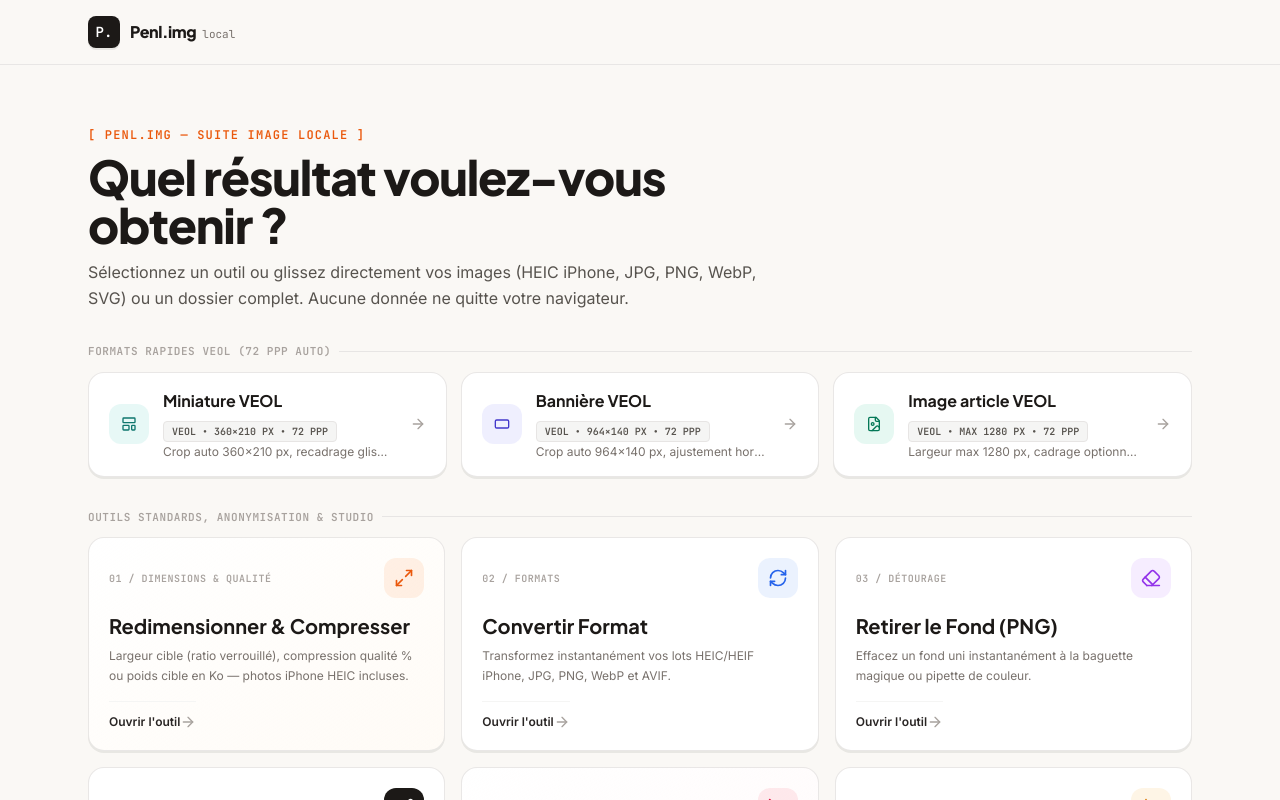
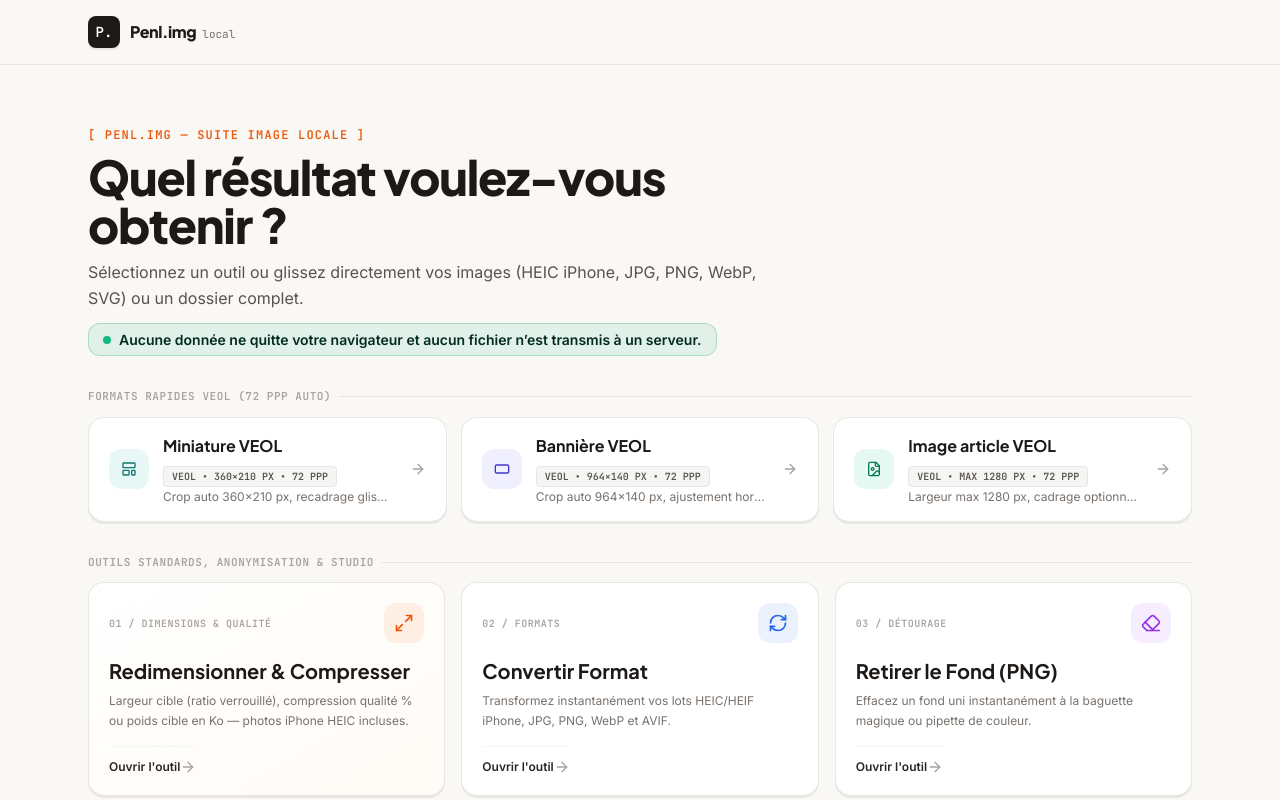
Before and after one commit to LaTMacchiato/penl-img, a React (Vite) app: page / in a window 1280 px wide. Shown: the top 800 px of the page. Built offline with nearby package versions, Linux system fonts and the light colour scheme.

Commit message:
feat(home): highlight local privacy guarantee in hero

```diff
--- a/public/sw.js
+++ b/public/sw.js
@@ -1,4 +1,4 @@
-const CACHE_NAME = 'penl-img-cache-v8';
+const CACHE_NAME = 'penl-img-cache-v9';
 
 self.addEventListener('install', (event) => {
   self.skipWaiting();
--- a/src/components/HomeHub.tsx
+++ b/src/components/HomeHub.tsx
@@ -20,7 +20,11 @@ export const HomeHub: React.FC<HomeHubProps> = ({ onSelectTool }) => {
             Quel résultat voulez-vous obtenir ?
           </h1>
           <p className="text-stone-600 text-base mt-2.5 leading-relaxed">
-            Sélectionnez un outil ou glissez directement vos images (HEIC iPhone, JPG, PNG, WebP, SVG) ou un dossier complet. Aucune donnée ne quitte votre navigateur.
+            Sélectionnez un outil ou glissez directement vos images (HEIC iPhone, JPG, PNG, WebP, SVG) ou un dossier complet.
+          </p>
+          <p className="inline-flex items-start sm:items-center gap-2 mt-3 px-3.5 py-1.5 rounded-xl bg-emerald-500/10 border border-emerald-600/25 text-emerald-950 text-sm font-semibold leading-snug">
+            <span className="w-2 h-2 rounded-full bg-emerald-500 shrink-0 mt-1.5 sm:mt-0" aria-hidden="true" />
+            <span>Aucune donnée ne quitte votre navigateur et aucun fichier n’est transmis à un serveur.</span>
           </p>
         </div>
 
```
